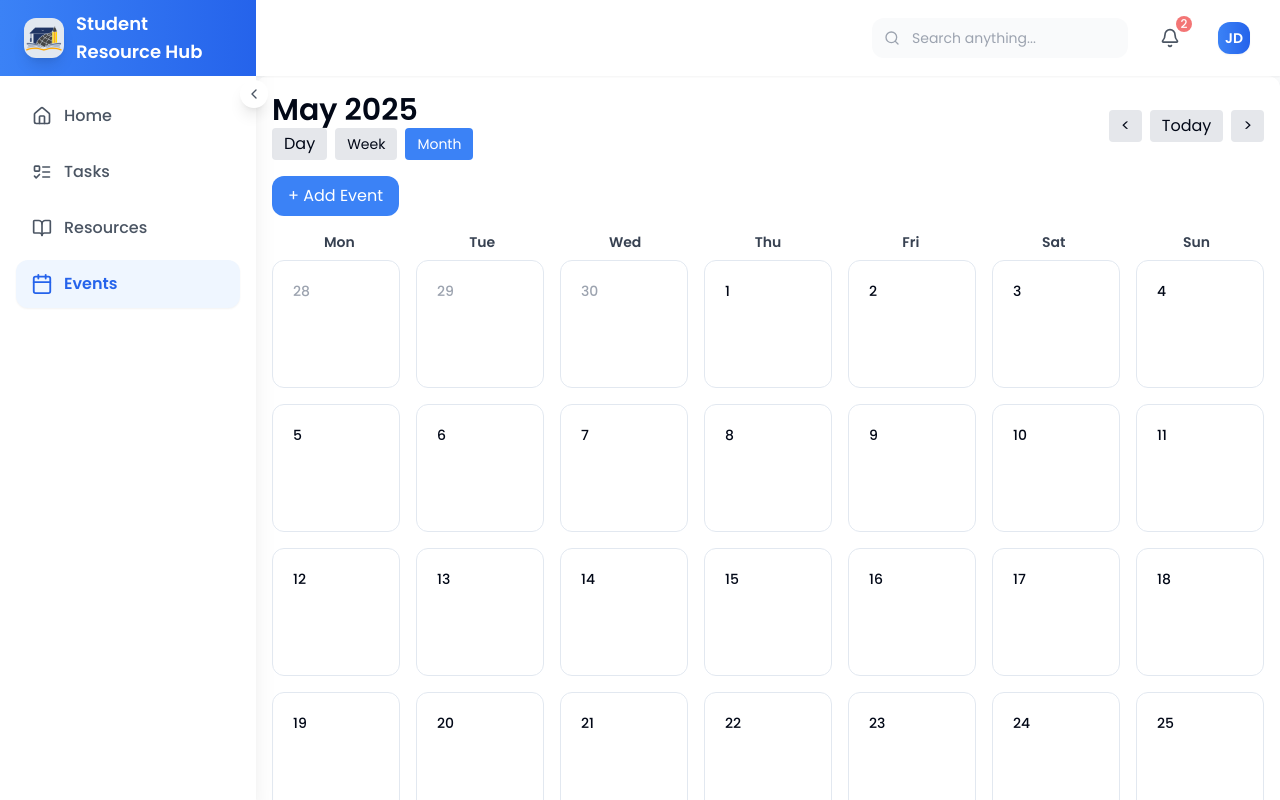
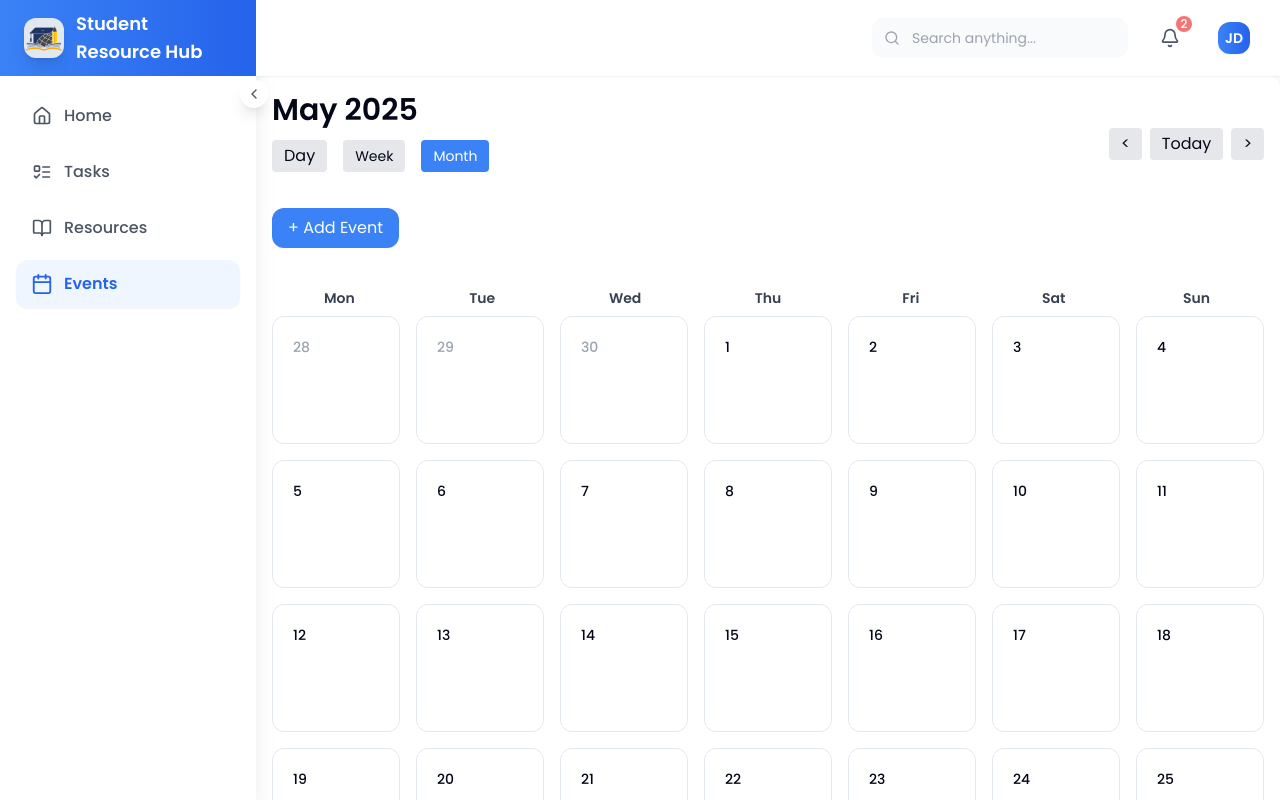
Before and after one commit to szeedneigh/learn-vanguard, a React (Vite) app: page /dashboard/events in a window 1280 px wide. Built offline with nearby package versions, Linux system fonts and the light colour scheme.

Commit message:
Adjusted gaps of buttons

```diff
--- a/src/app/dashboard/Events.jsx
+++ b/src/app/dashboard/Events.jsx
@@ -181,7 +181,7 @@ const Events = () => {
         </ul>
         <button
           onClick={() => setView("month")}
-          className="mt-4 px-4 py-2 bg-blue-500 text-white rounded-lg"
+          className="mt-4 px-4 py-2 bg-blue-500 text-white rounded-lg hover:bg-blue-700"
         >
           Back to Month View
         </button>
@@ -283,16 +283,16 @@ const Events = () => {
       )}
 
       {/* Header */}
-      <header className="flex justify-between items-center mb-4">
+      <header className="flex justify-between items-center mb-3">
         <div>
-          <h2 className="text-3xl font-semibold">
+          <h2 className="text-3xl font-semibold mb-3">
             {currentDate.format("MMMM YYYY")}
           </h2>
-          <nav className="flex space-x-2">
+          <nav className="flex space-x-4 mb-6">
             <button
               onClick={() => setView("day")}
               className={`px-3 py-1 text-m rounded ${
-                view === "day" ? "bg-blue-500 text-white" : "bg-gray-200"
+                view === "day" ? "bg-blue-500 text-white" : "bg-gray-200 hover:bg-blue-500 hover:text-white"
               }`}
             >
               Day
@@ -300,7 +300,7 @@ const Events = () => {
             <button
               onClick={() => setView("week")}
               className={`px-3 py-1 text-sm rounded ${
-                view === "week" ? "bg-blue-500 text-white" : "bg-gray-200"
+                view === "week" ? "bg-blue-500 text-white" : "bg-gray-200 hover:bg-blue-500 hover:text-white"
               }`}
             >
               Week
@@ -308,7 +308,7 @@ const Events = () => {
             <button
               onClick={() => setView("month")}
               className={`px-3 py-1 text-sm rounded ${
-                view === "month" ? "bg-blue-500 text-white" : "bg-gray-200"
+                view === "month" ? "bg-blue-500 text-white" : "bg-gray-200 hover:bg-blue-500 hover:text-white"
               }`}
             >
               Month
@@ -316,13 +316,13 @@ const Events = () => {
           </nav>
         </div>
         <div className="space-x-2">
-          <button onClick={handlePrev} className="px-3 py-1 bg-gray-200 rounded">
+          <button onClick={handlePrev} className="px-3 py-1 bg-gray-200 rounded hover:bg-blue-500 hover:text-white">
             {"<"}
           </button>
-          <button onClick={handleToday} className="px-3 py-1 bg-gray-200 rounded">
+          <button onClick={handleToday} className="px-3 py-1 bg-gray-200 rounded hover:bg-blue-500 hover:text-white">
             Today
           </button>
-          <button onClick={handleNext} className="px-3 py-1 bg-gray-200 rounded">
+          <button onClick={handleNext} className="px-3 py-1 bg-gray-200 rounded hover:bg-blue-500 hover:text-white">
             {">"}
           </button>
         </div>
@@ -332,7 +332,7 @@ const Events = () => {
       <div className="mb-4">
         <button
           onClick={() => setShowAddEvent(true)}
-          className="px-4 py-2 bg-blue-500 text-white rounded-lg"
+          className="px-4 py-2 bg-blue-500 text-white rounded-lg mb-6 hover:bg-blue-700"
         >
           + Add Event
         </button>
```
